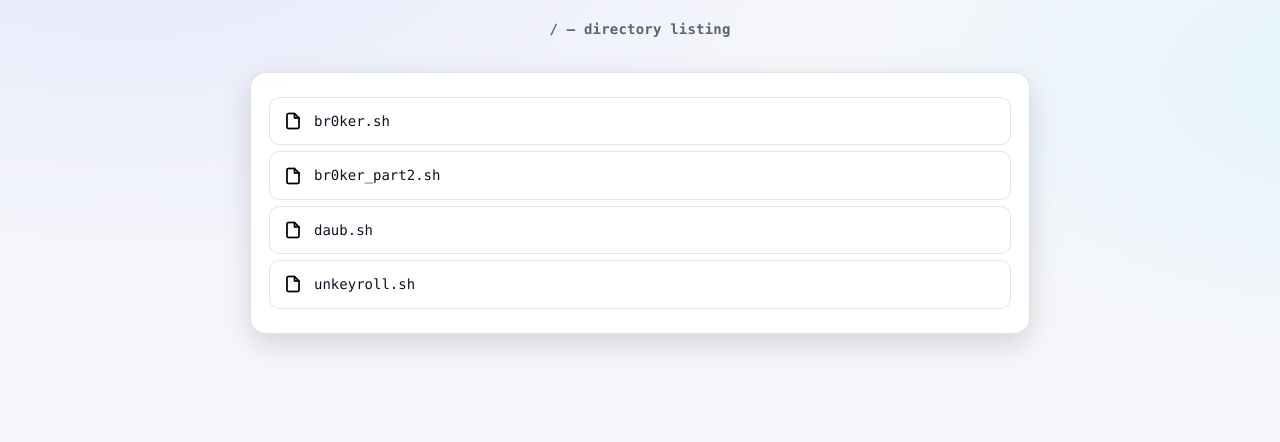
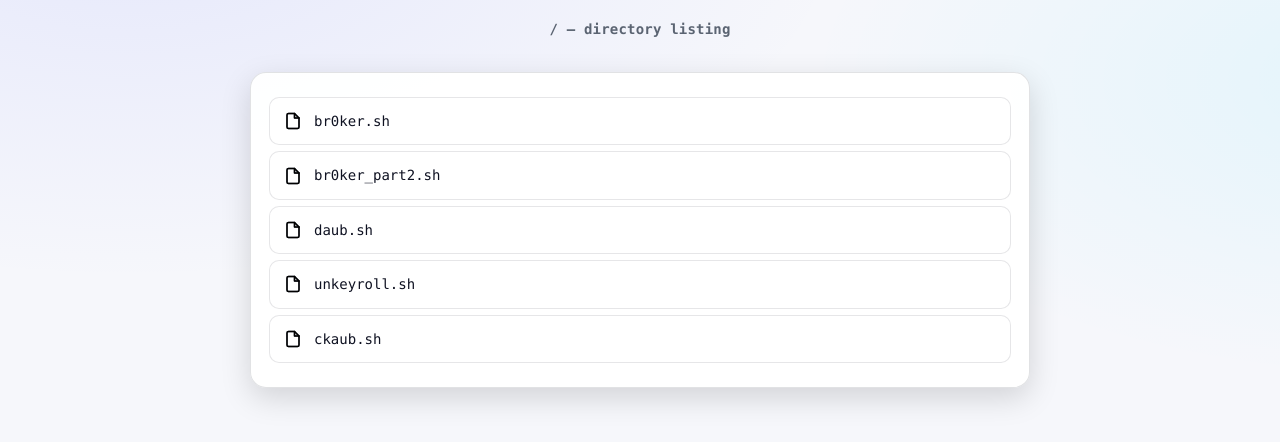
Before and after one commit to crosbreaker/ba.crosbreaker.dev, a plain HTML site: page index.html in a window 1280 px wide. Drawn offline with Linux system fonts and the light colour scheme.

Commit message:
add ckaub

```diff
--- a/index.html
+++ b/index.html
@@ -105,6 +105,7 @@
     <a href="/br0ker_part2.sh">br0ker_part2.sh</a>
     <a href="/daub.sh">daub.sh</a>
     <a href="/unkeyroll.sh">unkeyroll.sh</a>
+    <a href="/ckaub.sh">ckaub.sh</a>
   </div>
 </body>
 
```
Also changed, not shown: 1 other file.
